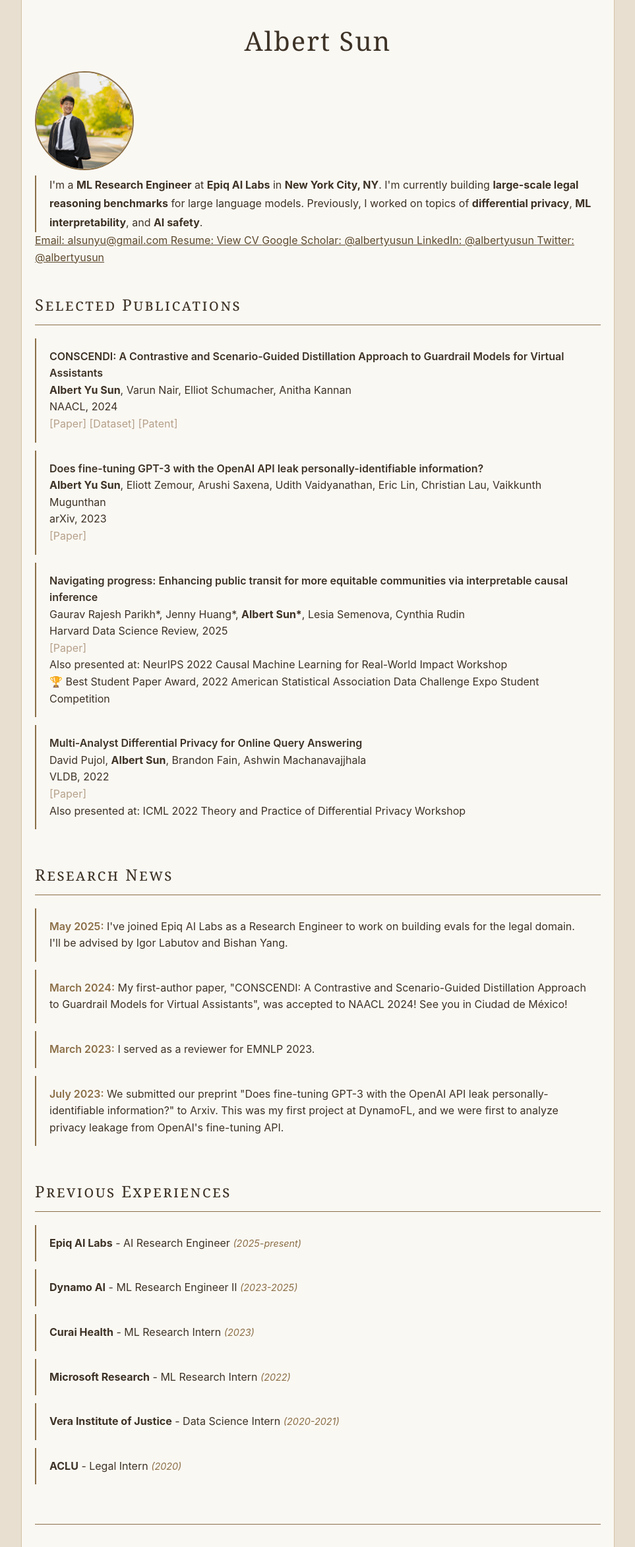
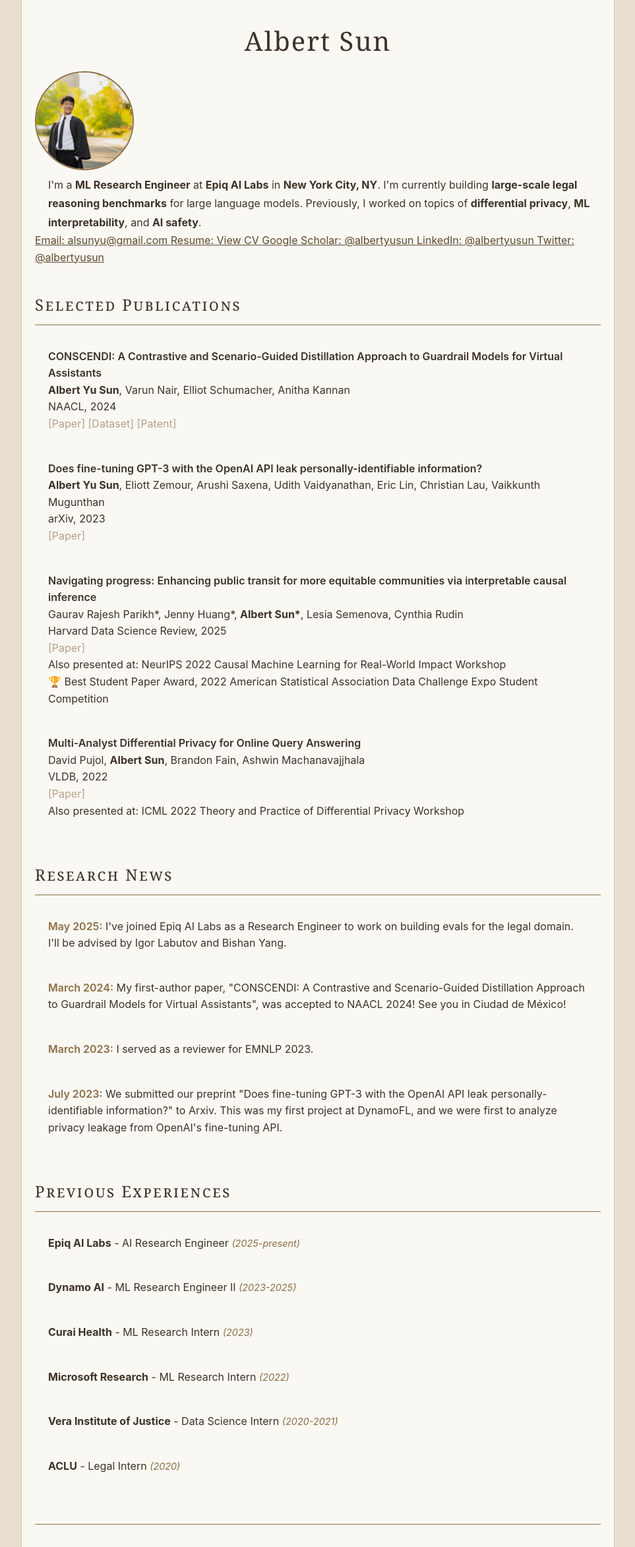
Before and after one commit to albertyusun/albertyusun.github.io, a Flask app: page / in a window 1280 px wide. Shown: the top 2345 px of the page at 66% size, without its empty margins (158-1121 px from the left). Run offline with Flask 3, Linux system fonts and the light colour scheme; some libraries are stand-ins or nearby versions.

Commit message:
Remove side borders from content sections

```diff
--- a/static/css/style.css
+++ b/static/css/style.css
@@ -85,7 +85,6 @@ a {
     background-color: transparent;
     padding: 0 0 0 20px;
     border-radius: 0;
-    border-left: 2px solid #8b6f47;
 }
 
 .intro p {
@@ -138,13 +137,11 @@ main {
     margin-bottom: 12px;
     background-color: transparent;
     border-radius: 0;
-    border-left: 2px solid #8b6f47;
     transition: all 0.2s ease;
 }
 
 .news-list li:hover, .experience-list li:hover, .publications-list li:hover {
     background-color: transparent;
-    border-left-color: #3d3226;
 }
 
 .pub-title {
```
